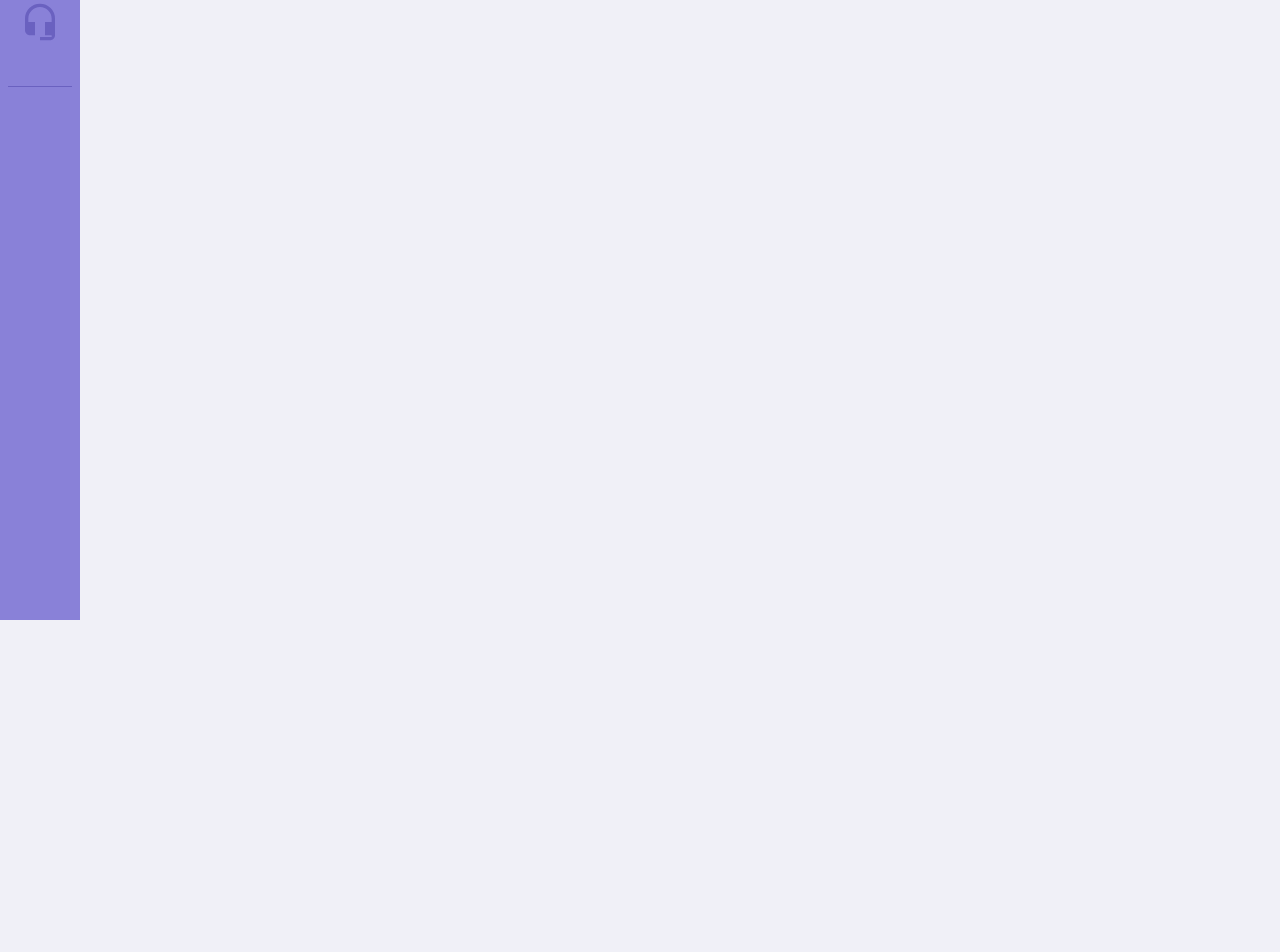
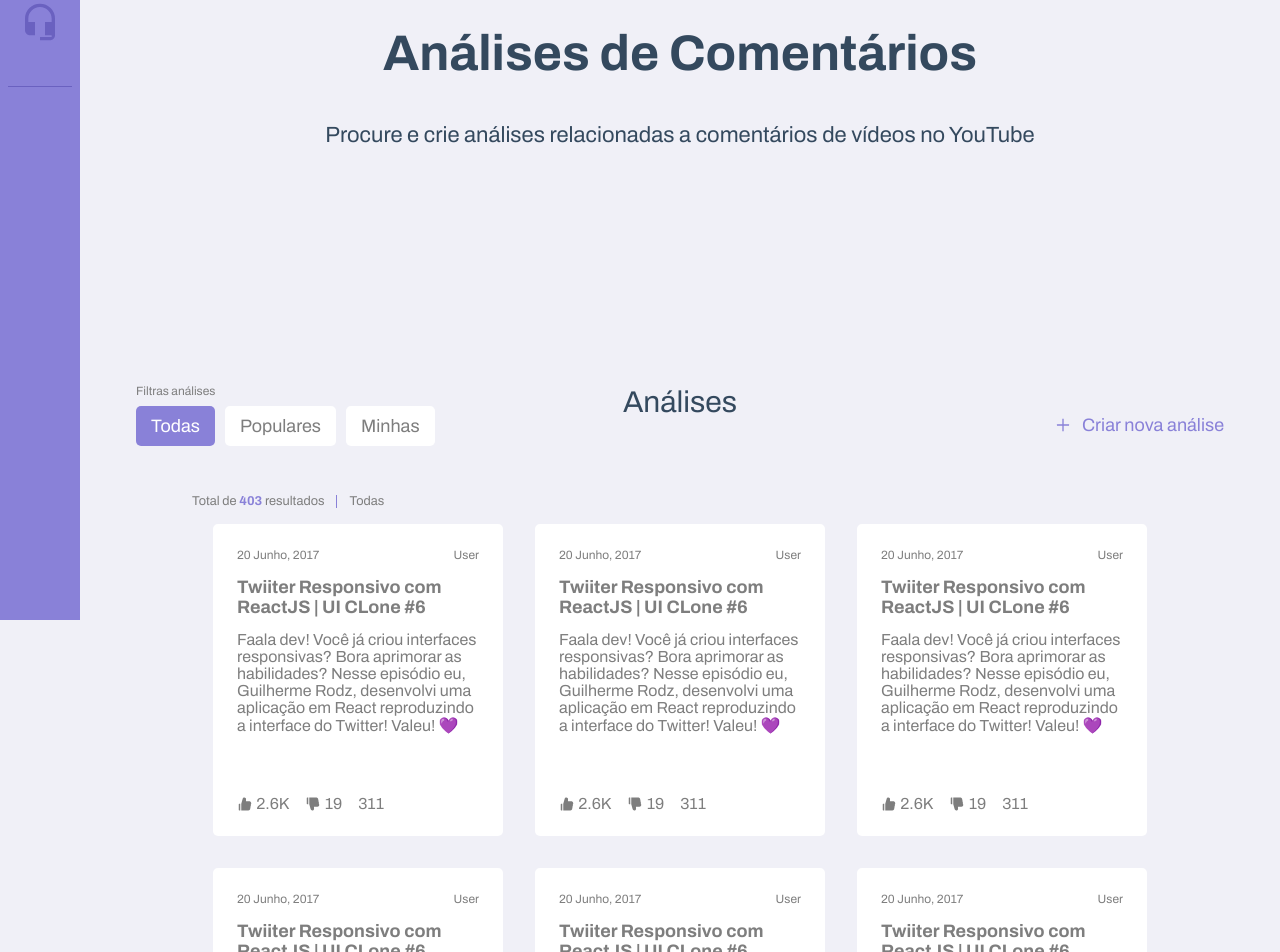
Before and after one commit to pablohariel/youtube-analysis-web, a React (Vite) app: page / in a window 1280 px wide. Shown: the part 180-1132 px from the top of the page. Built offline with nearby package versions, Linux system fonts and the light colour scheme.

Commit message:
feat: create home page - 0.1

```diff
--- /dev/null
+++ b/src/components/Card/index.tsx
@@ -0,0 +1,40 @@
+import { AiFillLike, AiFillDislike } from 'react-icons/ai'
+
+import styles from './styles.module.scss'
+
+const Card: React.FC = () => {
+  return (
+    <div className={styles.cardWrapper}>
+      <header className={styles.header}>
+        <span className={styles.analysisData}>20 Junho, 2017</span>
+        <span className={styles.analysisUser}>User</span>
+      </header>
+      <main className={styles.main}>
+        <h1 className={styles.videoTitle}>Twiiter Responsivo com ReactJS | UI CLone #6</h1>
+        <p className={styles.videoDescription}>
+          Faala dev!
+          Você já criou interfaces responsivas?
+          Bora aprimorar as habilidades?
+          Nesse episódio eu, Guilherme Rodz, desenvolvi uma aplicação em React reproduzindo a interface do Twitter!
+
+          Valeu! 💜
+        </p>
+      </main>
+      <footer className={styles.footer}>
+        <div>
+          <AiFillLike />
+          <span>2.6K</span>
+        </div>
+        <div>
+          <AiFillDislike />
+          <span>19</span>
+        </div>
+        <div>
+          <span>311</span>
+        </div>
+      </footer>
+    </div>
+  )
+}
+
+export { Card }
--- /dev/null
+++ b/src/components/Card/styles.module.scss
@@ -0,0 +1,49 @@
+.cardWrapper {
+  width: 18.125rem;
+  height: 19.5rem;
+  background-color: #fff;
+  color: #7E7E7E;
+  padding: 1.5rem;
+  border-radius: 0.313rem;
+
+  display: flex;
+  flex-direction: column;
+  justify-content: flex-start;
+
+  .header {
+    display: flex;
+    justify-content: space-between;
+    font-size: 0.75rem;
+  }
+
+  .main {
+    margin-top: 0.938rem;
+
+    .videoTitle {
+      font-size: 1.125rem;
+      font-weight: bold;
+    }
+
+    .videoDescription {
+      margin-top: 0.875rem;
+      font-size: 1rem;
+    }
+  }
+
+  .footer {
+    display: flex;
+    flex: 1;
+    align-items: flex-end;
+
+    div {
+      display: flex;
+      justify-content: center;
+      align-items: center;
+      margin-right: 1rem;
+
+      svg {
+        margin-right: 0.2rem;
+      }
+    }
+  }
+}
--- /dev/null
+++ b/src/components/CardList/index.tsx
@@ -0,0 +1,40 @@
+import { Card } from '../Card'
+
+import styles from './styles.module.scss'
+
+const CardList: React.FC = () => {
+  return (
+    <div className={styles.cardListWrapper}>
+      <div className={styles.header}>
+        <span className={styles.resultText}>Total de <strong className={styles.resultCount}>403</strong> resultados</span>
+        <div className={styles.divider} />
+        <span className={styles.selectedFilter}>Todas</span>
+      </div>
+      <div className={styles.cardList}>
+        <li>
+          <Card />
+        </li>
+        <li>
+          <Card />
+        </li>
+        <li>
+          <Card />
+        </li>
+        <li>
+          <Card />
+        </li>
+        <li>
+          <Card />
+        </li>
+        <li>
+          <Card />
+        </li>
+        <li>
+          <Card />
+        </li>
+      </div>
+    </div>
+  )
+}
+
+export { CardList }
--- /dev/null
+++ b/src/components/CardList/styles.module.scss
@@ -0,0 +1,44 @@
+.cardListWrapper {
+  display: flex;
+  flex-direction: column;
+  padding: 3rem 5rem 3rem 5rem;
+
+  .header {
+    display: flex;
+    color: #7E7E7E;
+    align-items: center;
+    font-size: 0.80rem;
+    margin-left: 2rem;
+
+    .resultText {
+
+      .resultCount {
+        color: #8981D8;
+      }
+    }
+
+    .divider {
+      margin-left: 0.75rem;
+      margin-right: 0.75rem;
+      background-color: #8981D8;
+      height: 0.813rem;
+      width: 0.063rem;
+    }
+
+    .selectedFilter {
+
+    }
+  }
+
+  .cardList {
+    display: flex;
+    flex-flow: row wrap;
+    justify-content: center;
+  }
+
+
+  li {
+    list-style: none;
+    margin: 1rem
+  }
+}
--- /dev/null
+++ b/src/components/Introdution/index.tsx
@@ -0,0 +1,12 @@
+import styles from './styles.module.scss'
+
+const Introdution: React.FC = () => {
+  return (
+    <div className={styles.introdutionWrapper}>
+      <h1 className={styles.title}>Análises de Comentários</h1>
+      <h2 className={styles.subtitle}>Procure e crie análises relacionadas a comentários de vídeos no YouTube</h2>
+    </div>
+  )
+}
+
+export { Introdution }
--- /dev/null
+++ b/src/components/Introdution/styles.module.scss
@@ -0,0 +1,22 @@
+.introdutionWrapper {
+  display: flex;
+  flex-direction: column;
+  justify-content: center;
+  align-items: center;
+  min-height: 24rem;
+  text-align: center;
+  margin-bottom: 5rem;
+
+  .title {
+    font-size: 3.125rem;
+    font-weight: bold;
+    color: #34495E;
+  }
+
+  .subtitle {
+    margin-top: 2.625rem;
+    font-size: 1.375rem;
+    font-weight: normal;
+    color: #34495E;
+  }
+}
--- a/src/components/TopBar/styles.module.scss
+++ b/src/components/TopBar/styles.module.scss
@@ -108,6 +108,5 @@
         }
       }
     }
-
   }
 }
--- a/src/pages/Home/index.tsx
+++ b/src/pages/Home/index.tsx
@@ -3,6 +3,8 @@ import { useState } from 'react'
 import { LeftBar } from '../../components/LeftBar'
 import { SecondaryTopBar } from '../../components/SecondaryTopBar'
 import { TopBar } from '../../components/TopBar'
+import { CardList } from '../../components/CardList'
+import { Introdution } from '../../components/Introdution'
 
 import styles from './styles.module.scss'
 
@@ -14,7 +16,9 @@ const Home: React.FC = () => {
       <LeftBar open={open} setOpen={setOpen} />
       <div className={styles.main}>
         <TopBar />
+        <Introdution />
         <SecondaryTopBar />
+        <CardList />
       </div>
     </div>
   )
--- a/src/pages/Home/styles.module.scss
+++ b/src/pages/Home/styles.module.scss
@@ -1,6 +1,5 @@
 .homeWrapper {
   display: flex;
-  height: 2000px;
   padding-left: 5rem;
   transition: 0.5s;
   background-color: #F0F0F7;
@@ -12,7 +11,6 @@
 
 .homeWrapperOpen {
   display: flex;
-  height: 2000px;
   padding-left: 14rem;
   transition: 0.5s;
 
@@ -24,7 +22,6 @@
 @media only screen and (max-width: 490px) {
   .homeWrapperOpen {
     display: flex;
-    height: 2000px;
     padding-left: 5rem;
     transition: 0.5s;
     background-color: #F0F0F7;
```
